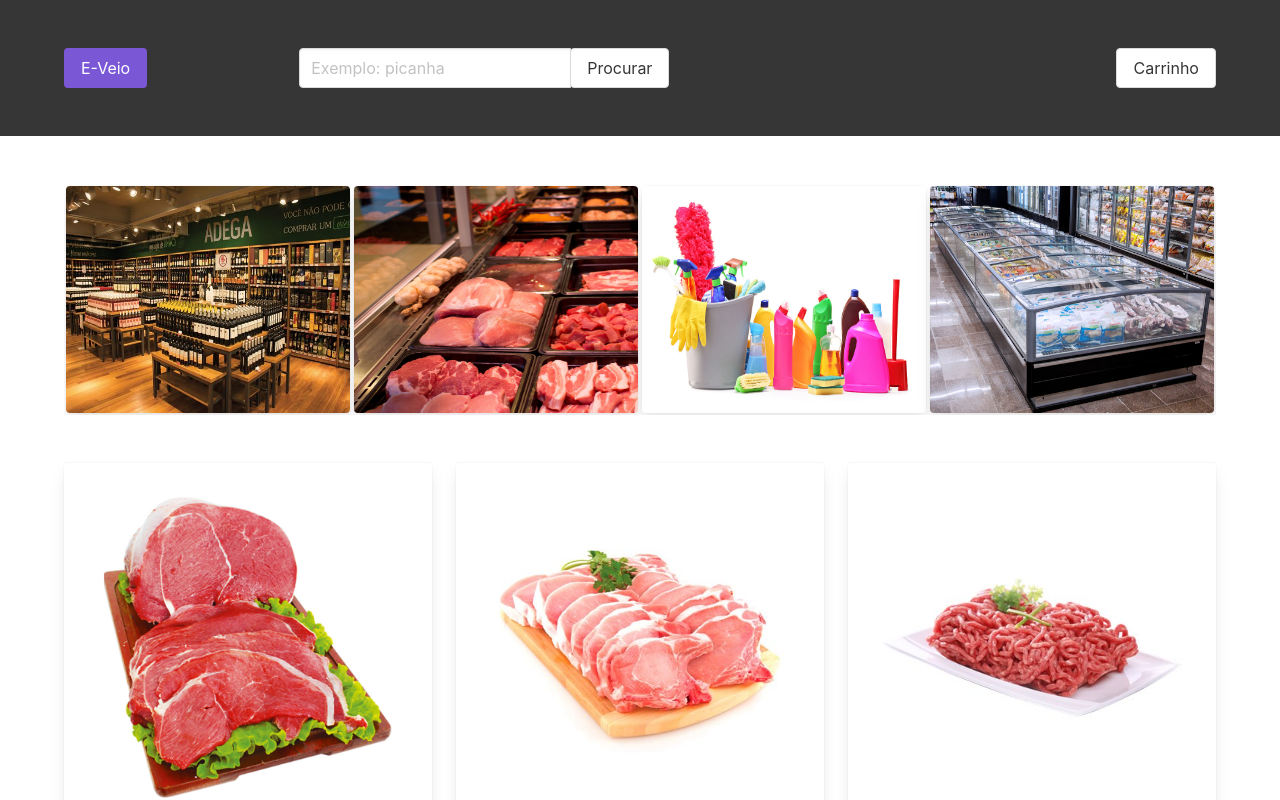
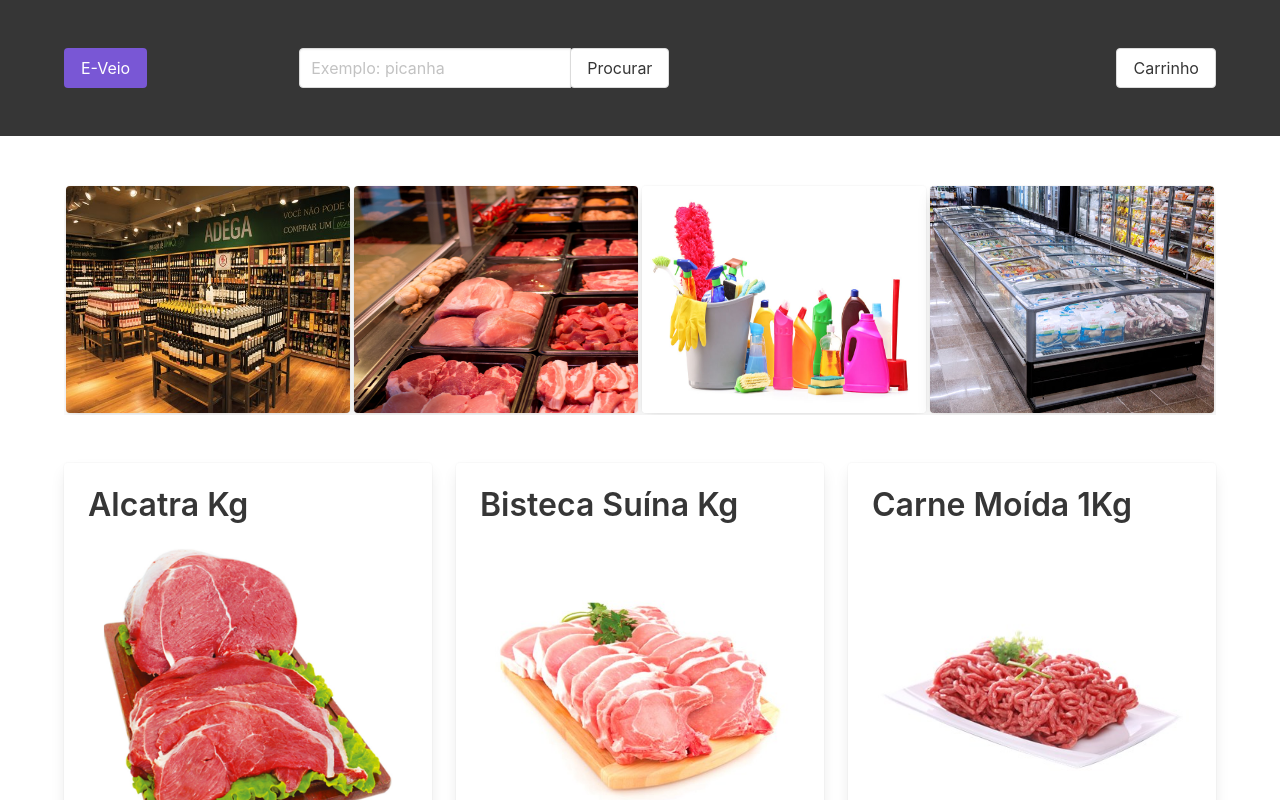
Before and after one commit to ThiagoRGoveia/eveio, a Vue app: page / in a window 1280 px wide. Shown: the top 800 px of the page. Built offline with nearby package versions, Linux system fonts and the light colour scheme.

Commit message:
Adiciona titulo do produto

```diff
--- a/src/components/ShoppingArea/Product.vue
+++ b/src/components/ShoppingArea/Product.vue
@@ -2,6 +2,7 @@
 <div class="card">
   <div class="card-content">
       <div class="content">
+        <h1>{{ product.name }}</h1>
         <img :src="product.image" :alt="product.name" />
         <b-input type="number" v-model="ammount" />
         <button @click="handleClick">Adicionar</button>
```
